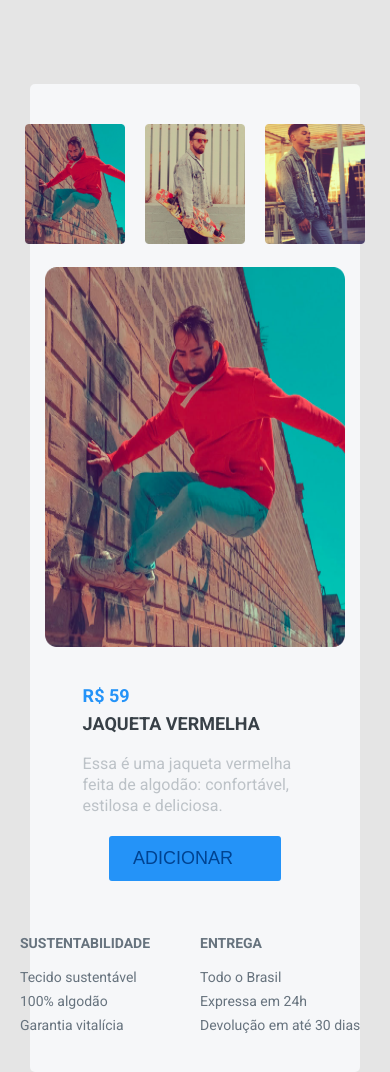
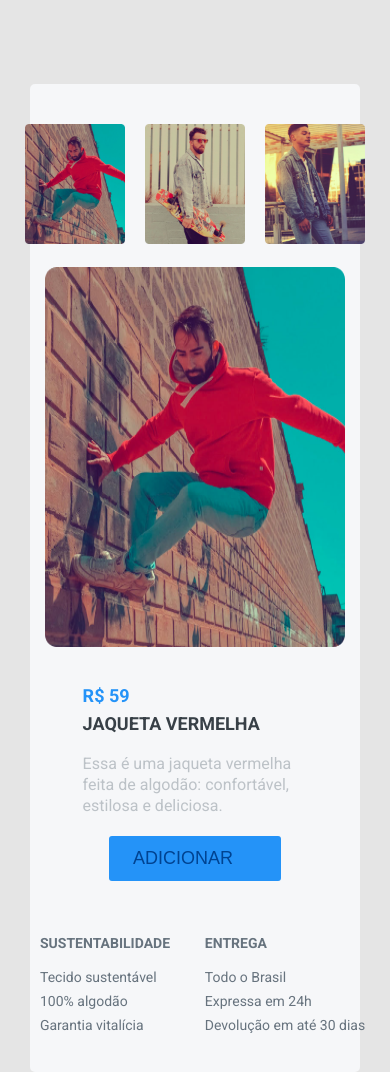
Before and after one commit to joabeduarte/loja, a plain HTML site: page index.html in a window 390 px wide. Drawn offline with Linux system fonts and the light colour scheme.

Commit message:
Update style.css

```diff
--- a/css/style.css
+++ b/css/style.css
@@ -304,6 +304,9 @@ body {
   .info {
     grid-template-columns: 1fr 1fr;
   }
+    .info div{
+  margin: 0 auto;
+  }
   .info h1 {
     margin-bottom: 20px;
   }
```
